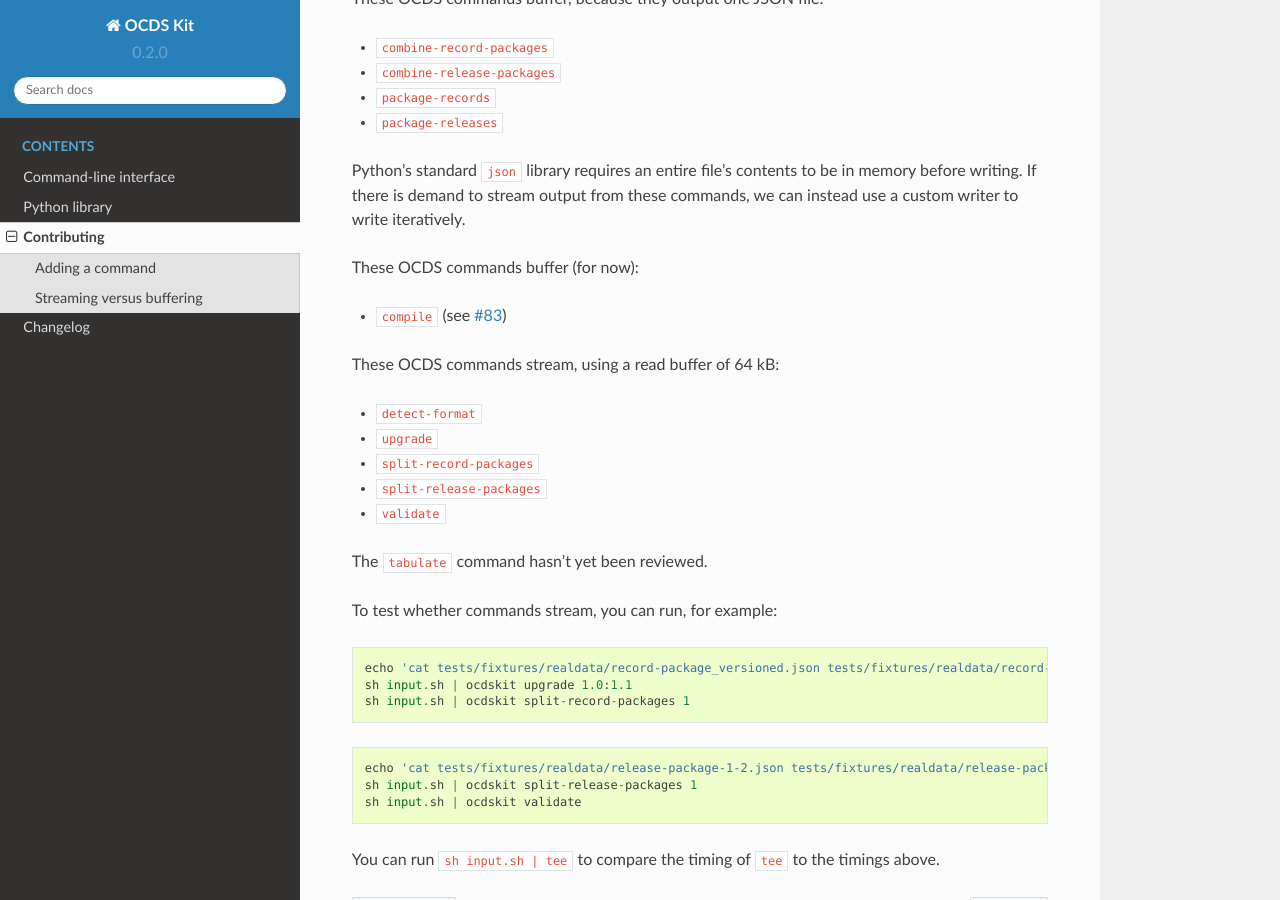
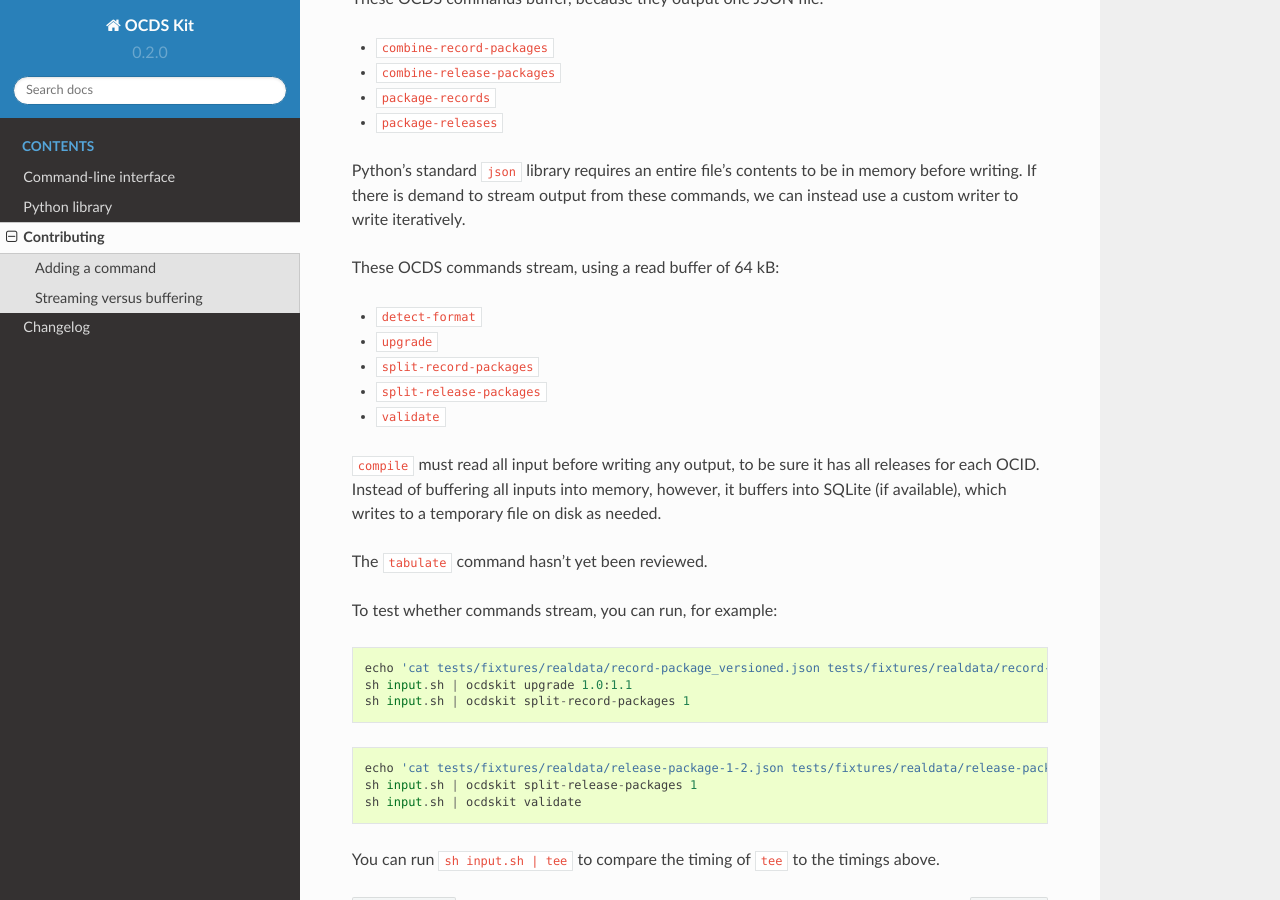
Before and after one commit to open-contracting/ocdskit, a Sphinx documentation site: the page built from docs/contributing.rst, in a window 1280 px wide and 900 px high, scrolled down 601 px. Built offline with Sphinx 7.4.7 and the Read the Docs theme 2.0.0, drawn with Linux system fonts in a browser that asks for light colours.

Commit message:
Update contributing.rst re: compile

```diff
--- a/docs/contributing.rst
+++ b/docs/contributing.rst
@@ -25,10 +25,6 @@ These OCDS commands buffer, because they output one JSON file:
 
 Python's standard ``json`` library requires an entire file's contents to be in memory before writing. If there is demand to stream output from these commands, we can instead use a custom writer to write iteratively.
 
-These OCDS commands buffer (for now):
-
-* ``compile`` (see `#83 <https://github.com/open-contracting/ocdskit/issues/83>`__)
-
 These OCDS commands stream, using a read buffer of 64 kB:
 
 * ``detect-format``
@@ -36,6 +32,8 @@ These OCDS commands stream, using a read buffer of 64 kB:
 * ``split-record-packages``
 * ``split-release-packages``
 * ``validate``
+
+``compile`` must read all input before writing any output, to be sure it has all releases for each OCID. Instead of buffering all inputs into memory, however, it buffers into SQLite (if available), which writes to a temporary file on disk as needed.
 
 The ``tabulate`` command hasn't yet been reviewed.
 
```
